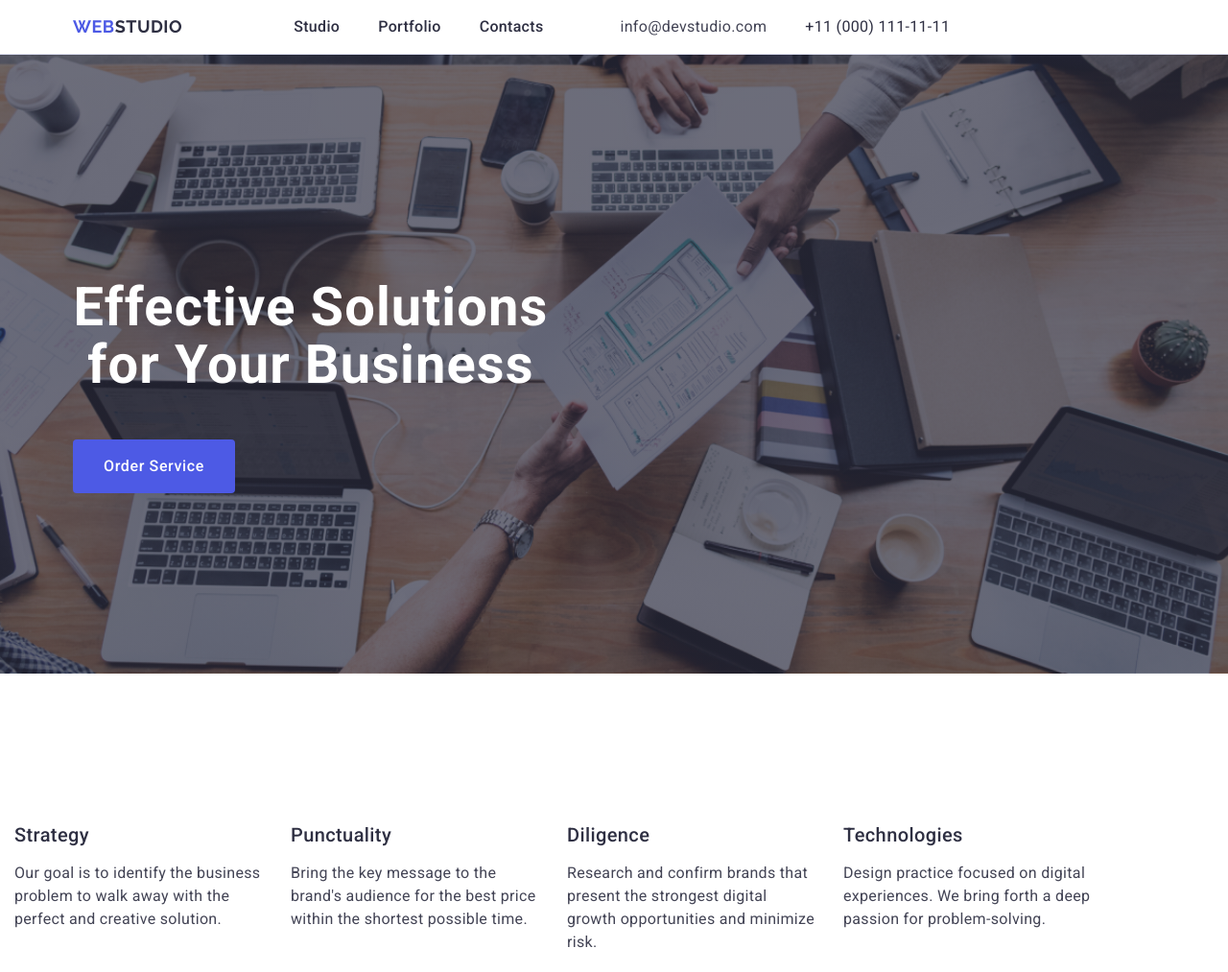
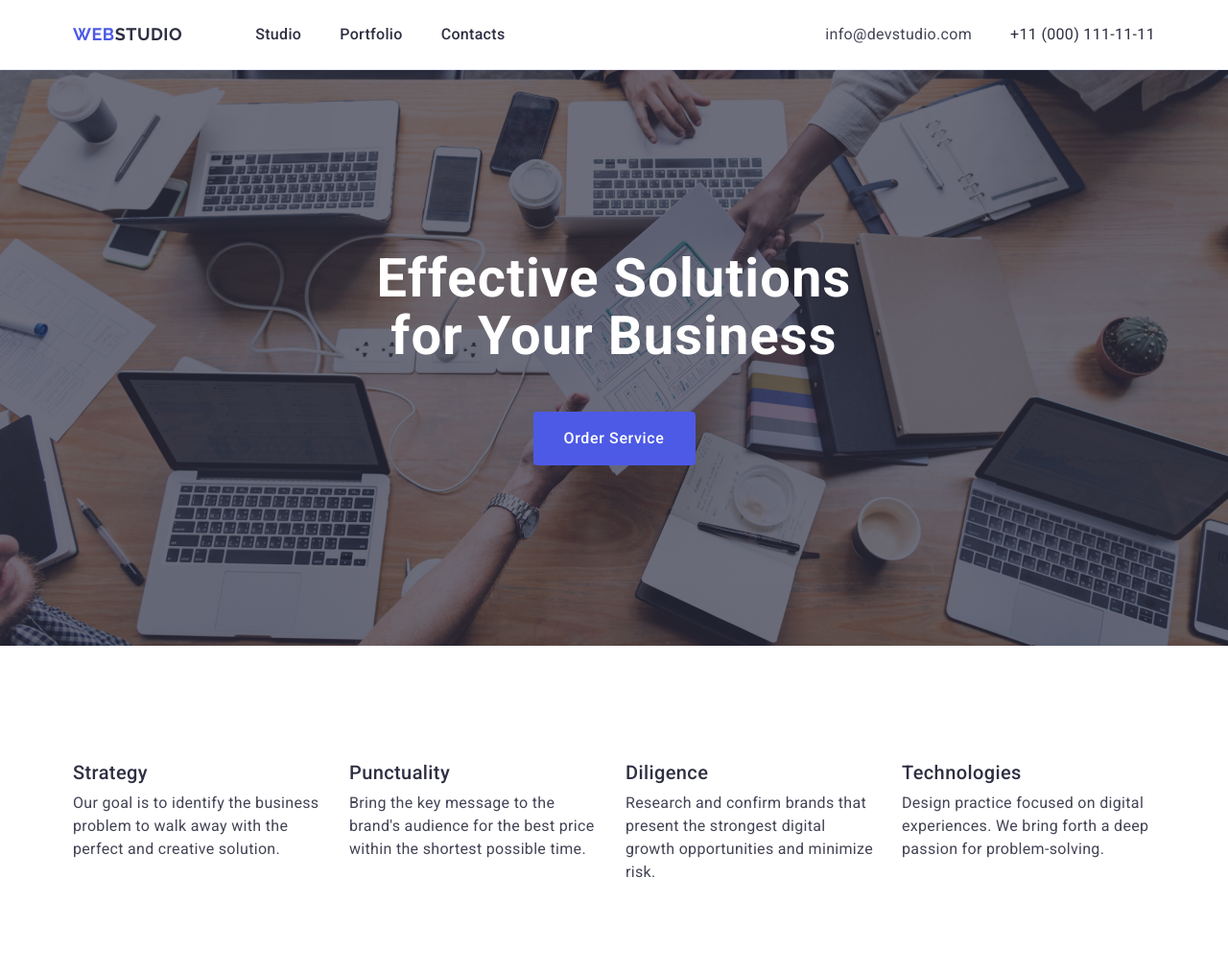
Before and after one commit to Sonata996/goit-markup-hw-04, a plain HTML site: page index.html in a window 1280 px wide. Shown: the top 1013 px of the page at 96% size. Drawn offline with nearby package versions, Linux system fonts and the light colour scheme.

Commit message:
исправ ошибок

```diff
--- a/css/styles.css
+++ b/css/styles.css
@@ -76,11 +76,14 @@ body {
 }
 .list {
   list-style: none;
+  padding: 0;
+  margin: 0;
 }
 .nav-list-link {
   font-family: "Roboto";
   font-style: normal;
   font-weight: 500;
+  display: block;
   font-size: 16px;
   line-height: 1.5;
   letter-spacing: 0.02em;
@@ -101,6 +104,7 @@ body {
   font-style: normal;
   line-height: 1.5;
   font-size: 16px;
+  margin-left: auto;
   letter-spacing: 0.02em;
   color: #434455;
 }
@@ -109,7 +113,6 @@ body {
   color: #2e2f42;
   gap: 40px;
   display: flex;
-  margin-right: 40px;
 }
 .address-list-link-li {
   list-style: none;
@@ -167,12 +170,19 @@ body {
   color: #ffffff;
 }
 .title {
+  margin: 0;
+  margin-left: auto;
+  margin-right: auto;
   font-size: 56px;
   line-height: 1.07;
   letter-spacing: 0.02em;
   max-width: 496px;
+  margin-bottom: 48px;
 }
 .one-section-button {
+  margin: 0;
+  margin-left: auto;
+  margin-right: auto;
   font-family: "Roboto", sans-serif;
   font-style: normal;
   font-weight: 500;
@@ -208,7 +218,6 @@ body {
 /* two section */
 .two-section {
   padding: 120px 0 120px 0;
-  width: 1128px;
 }
 .two-section-item {
   display: flex;
@@ -226,6 +235,7 @@ body {
   line-height: 1.2;
   letter-spacing: 0.02em;
   color: #2e2f42;
+  margin: 0;
   margin-bottom: 8px;
 }
 .two-section-lead {
@@ -233,10 +243,11 @@ body {
   line-height: 1.5;
   letter-spacing: 0.02em;
   color: #434455;
+  margin: 0;
 }
 /* three section */
 .three-section {
-  padding-top: 120px;
+  padding-top: 0px;
   padding-bottom: 120px;
 }
 
@@ -285,12 +296,14 @@ body {
   text-align: center;
   text-transform: capitalize;
   color: #2e2f42;
+  margin: 0;
   margin-bottom: 72px;
 }
 .four-section-img {
   display: block;
 }
 .section-list-item {
+  margin: 0;
   background-color: #ffffff;
   width: calc((100% - 72px) / 4);
   border-radius: 0px 0px 4px 4px;
@@ -404,6 +417,7 @@ body {
   border-top: none;
 }
 .img-title {
+  margin: 0;
   font-family: "Roboto";
   font-style: normal;
   font-weight: 500;
@@ -414,6 +428,7 @@ body {
   margin-bottom: 8px;
 }
 .img-lead {
+  margin: 0;
   font-weight: 400;
   font-size: 16px;
   line-height: 1.5;
--- a/index.html
+++ b/index.html
@@ -39,7 +39,9 @@
                 >Portfolio</a
               >
             </li>
-            <li><a class="last-nav-li link" href="">Contacts</a></li>
+            <li>
+              <a class="last-nav-li nav-list-link link" href="">Contacts</a>
+            </li>
           </ul>
         </nav>
 
@@ -160,7 +162,9 @@
                   <li>
                     <a href="">
                       <svg class="svg">
-                        <use href="./images/icons.svg/icons.svg#icon-instagrame"></use>
+                        <use
+                          href="./images/icons.svg/icons.svg#icon-instagrame"
+                        ></use>
                       </svg>
                     </a>
                   </li>
```
